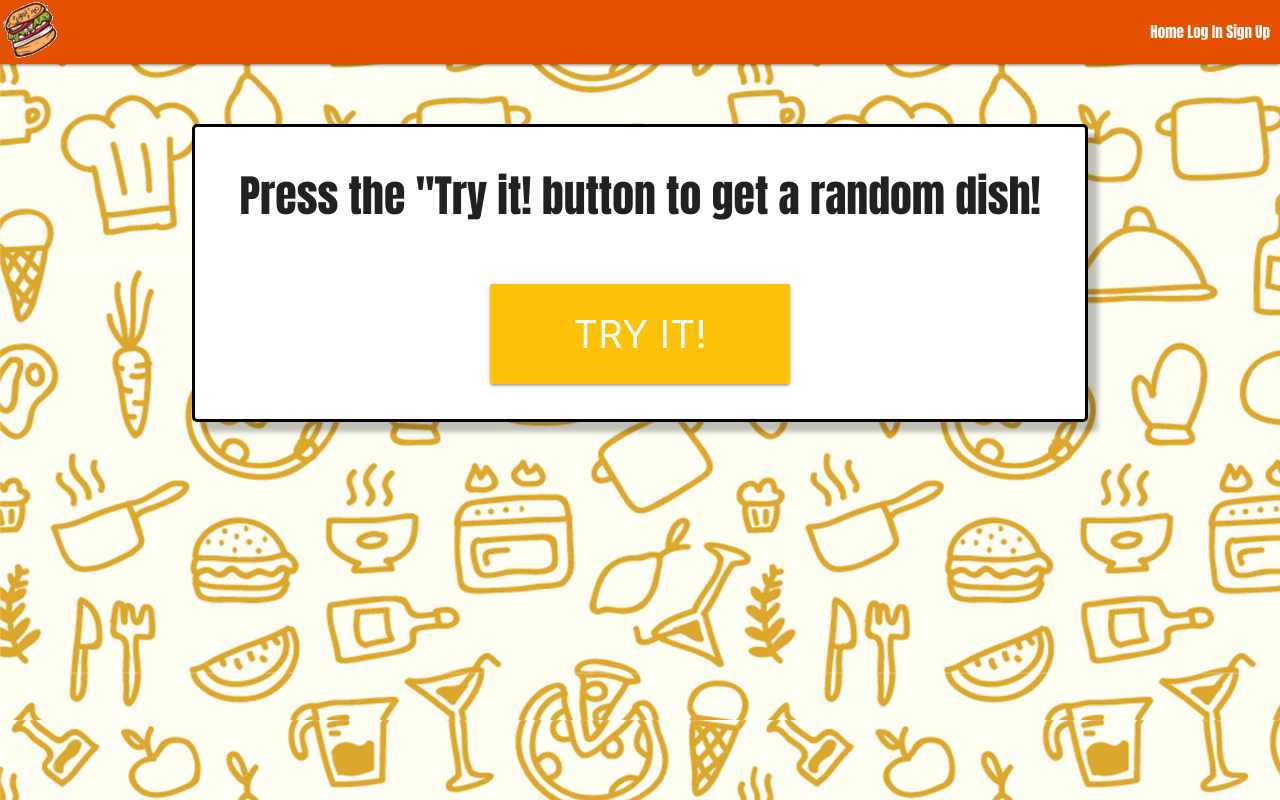
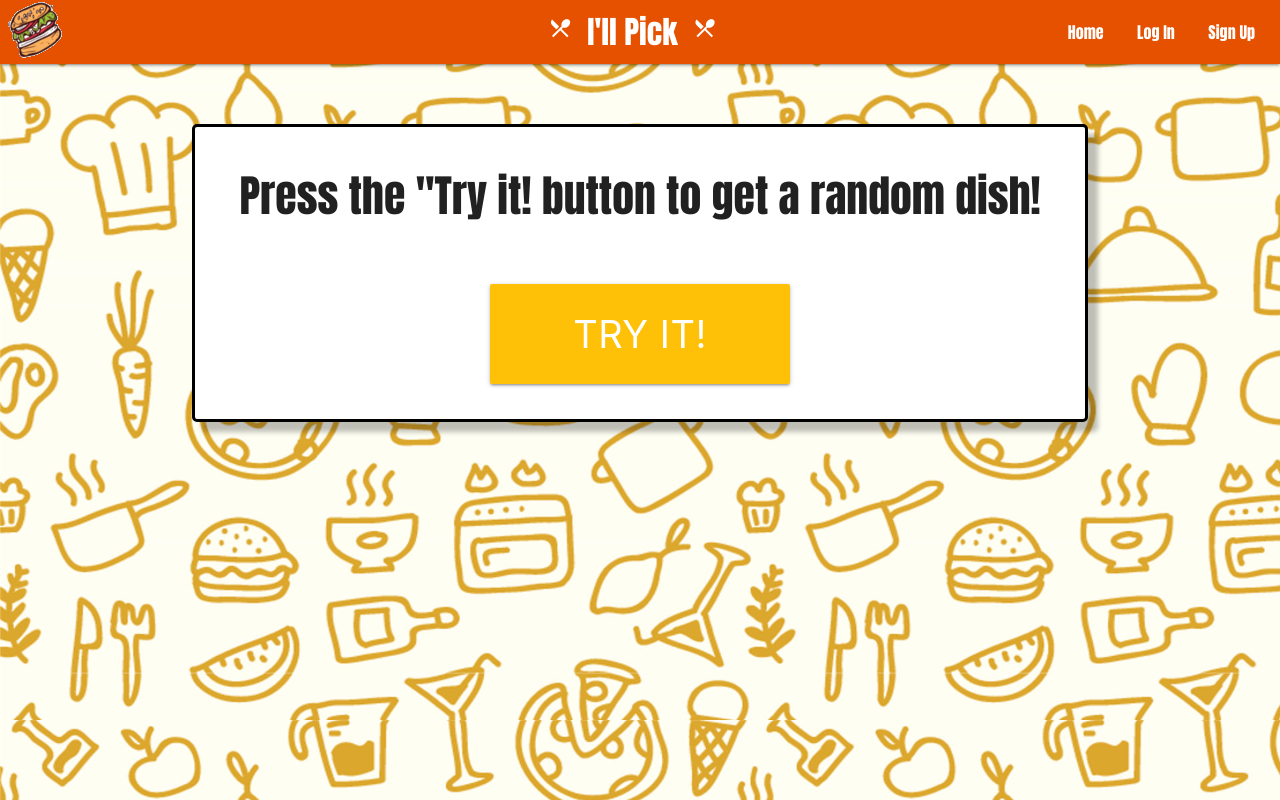
Before and after one commit to AFresnedo/Ill-Pick-Front, a React (Create React App) app in the folder ill-pick-react/: page / in a window 1280 px wide. Built offline with nearby package versions, Linux system fonts and the light colour scheme.

Commit message:
Nav bar text padding

```diff
--- a/ill-pick-react/src/App.css
+++ b/ill-pick-react/src/App.css
@@ -36,6 +36,10 @@ body {
 
 }
 
+.logo {
+    margin-left: 5px;
+}
+
 .tryit {
     font-size: 38px;
     width: 300px;
@@ -68,3 +72,8 @@ body {
 .favorites-list {
     margin-bottom: 20px;
 }
+
+.anchorpad {
+    padding: 15px;
+    font-size: 16px;
+}
--- a/ill-pick-react/src/Navbar.js
+++ b/ill-pick-react/src/Navbar.js
@@ -18,24 +18,25 @@ class Navbar extends Component {
       links = (
           <span>
             <a onClick={this.handleLogout}>Logout</a>
-            <Link to="/profile">Profile</Link>{' '}
+            <Link className="anchorpad" to="/profile">Profile</Link>{' '}
           </span>
         );
     }
     else {
       links = (
           <span>
-            <Link to="/login">Log In</Link>{' '}
-            <Link to="/signup">Sign Up</Link>{' '}
+            <Link className="anchorpad" to="/login">Log In</Link>{' '}
+            <Link className="anchorpad" to="/signup">Sign Up</Link>{' '}
           </span>
         );
     }
     return(
         <div>
           <nav className="orange darken-4">
-          <img className="brand-logo left" alt='burger' src={logo}/>
+          <a href="#" class="brand-logo center"><i class="material-icons left">local_dining</i> I'll Pick<i class="material-icons right">local_dining</i></a>
+          <img className="brand-logo left logo" alt='burger' src={logo}/>
             <span className="right navpad">
-            <Link to="/">Home</Link>{' '}
+            <Link className="anchorpad" to="/">Home</Link>{' '}
             {links}
             </span>
           </nav>
```
